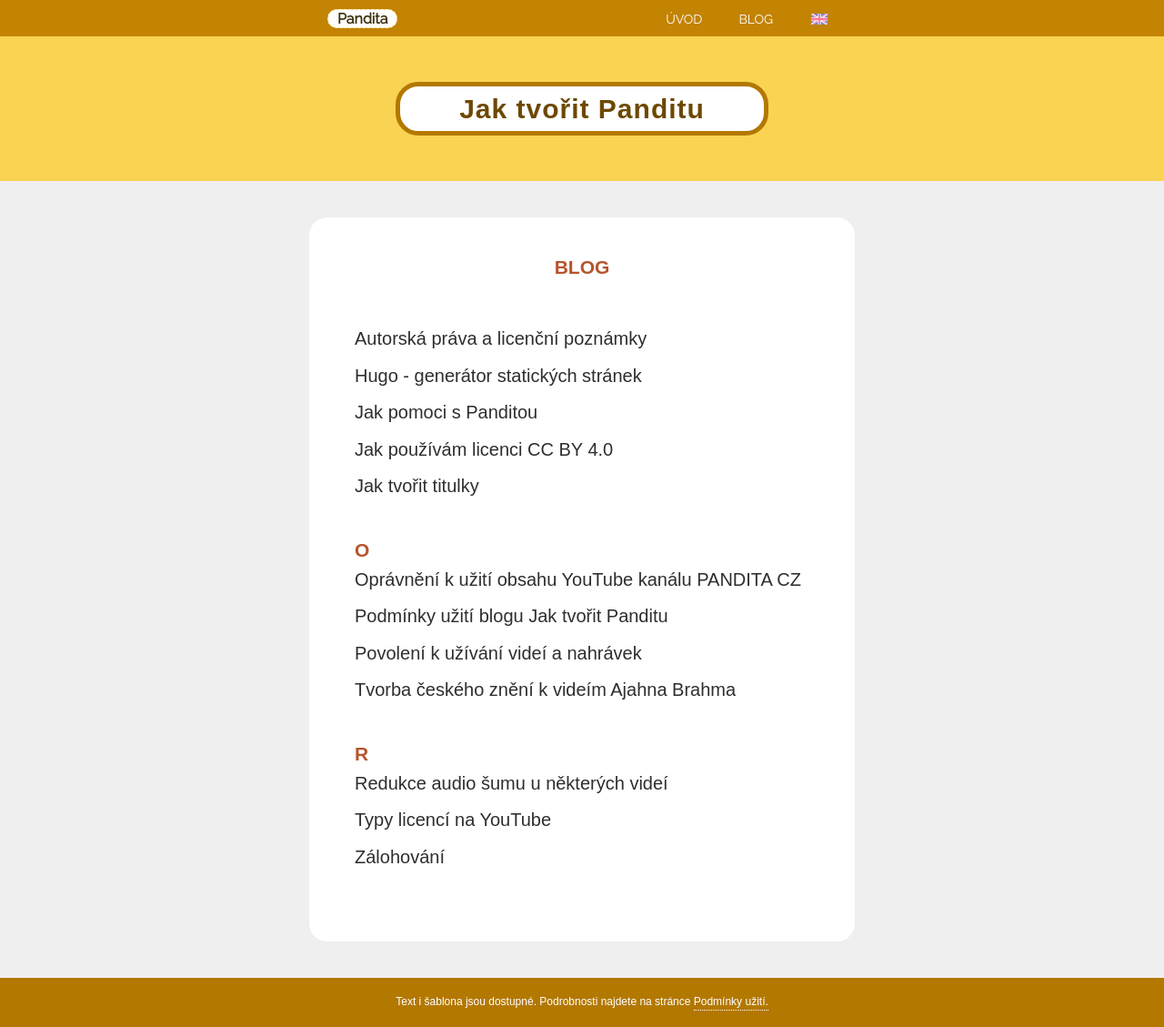
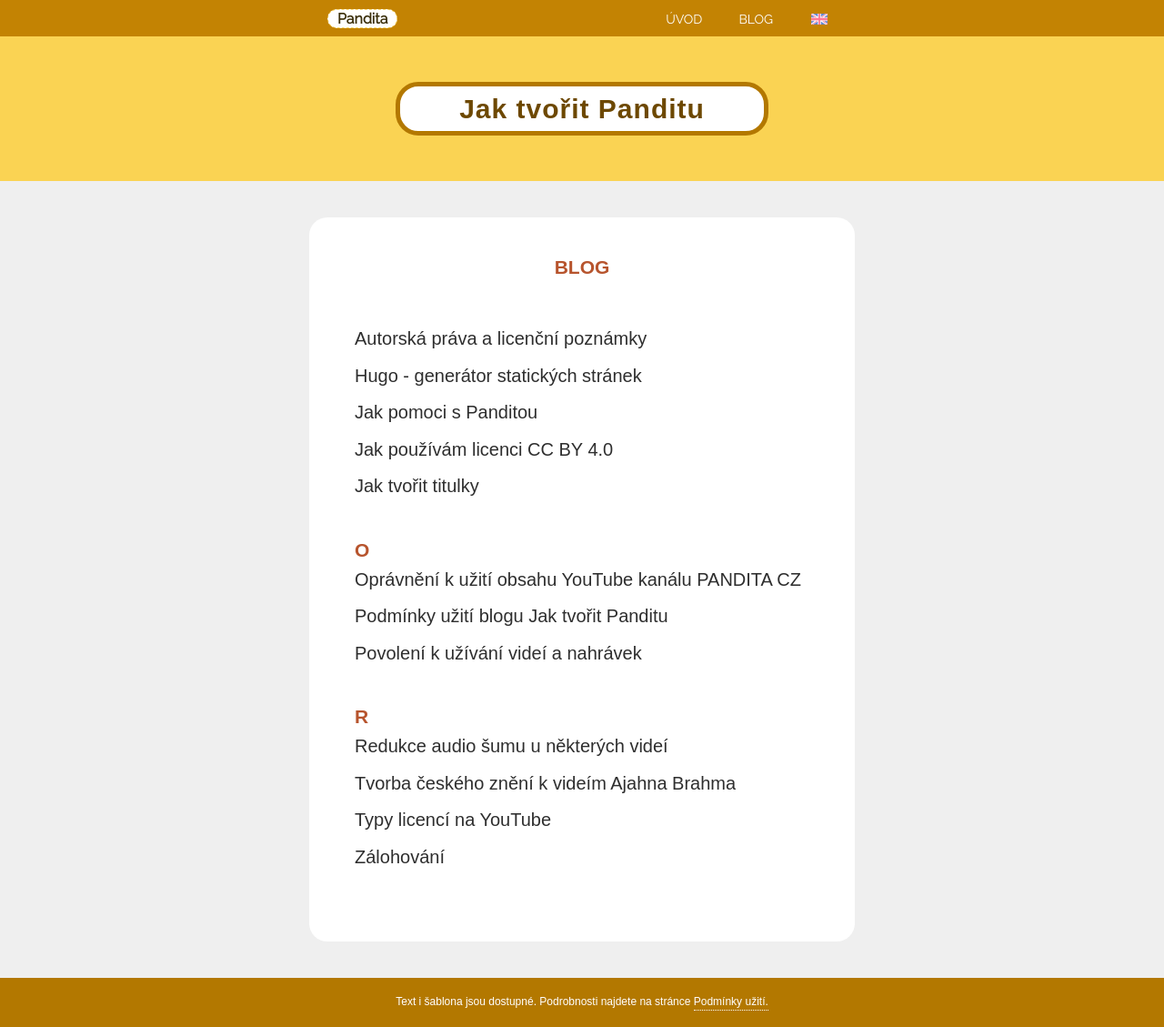
Before and after one commit to Borek78/jak-tvorit-panditu, a Jekyll site: the page built from blog.md, in a window 1280 px wide and 1129 px high. Shown: the whole window at 91% size. Built offline with Jekyll 4.4.1, drawn with Linux system fonts in a browser that asks for light colours.

Commit message:
prehozeni poradi clanku

```diff
--- a/blog.md
+++ b/blog.md
@@ -26,13 +26,13 @@ layout: default
 
 ### [Podmínky užití blogu Jak tvořit Panditu](podminky-uziti-blogu-jak-tvorit-panditu.html) <br>
 
-### [Povolení k užívání videí a nahrávek](povoleni-k-uzivani-videi-a-nahravek.html) <br>
-
-### [Tvorba českého znění k videím Ajahna Brahma](poznamky-k-tvorbe-ceskeho-zneni-videi-ajahna-brahma.html) <br><br>
+### [Povolení k užívání videí a nahrávek](povoleni-k-uzivani-videi-a-nahravek.html) <br><br>
 
 ## R
 
 ### [Redukce audio šumu u některých videí](redukce-sumu.html)<br>
+
+### [Tvorba českého znění k videím Ajahna Brahma](poznamky-k-tvorbe-ceskeho-zneni-videi-ajahna-brahma.html) <br>
 
 ### [Typy licencí na YouTube](typy-licenci-na-youtube.html)<br>
 
```
